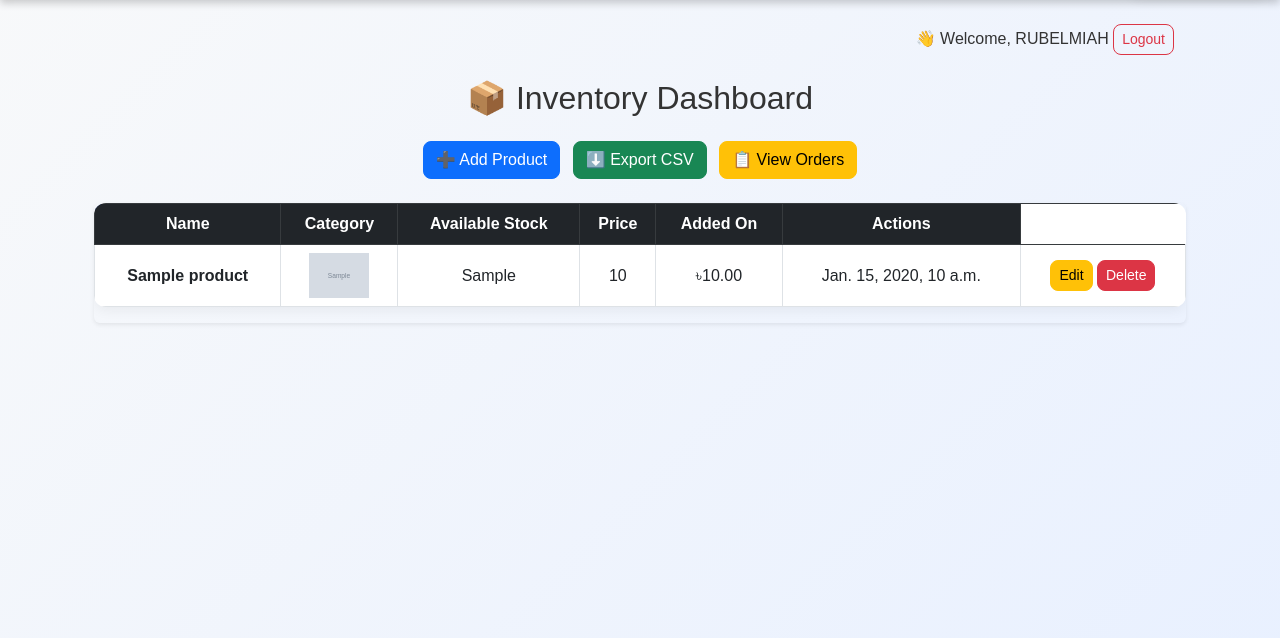
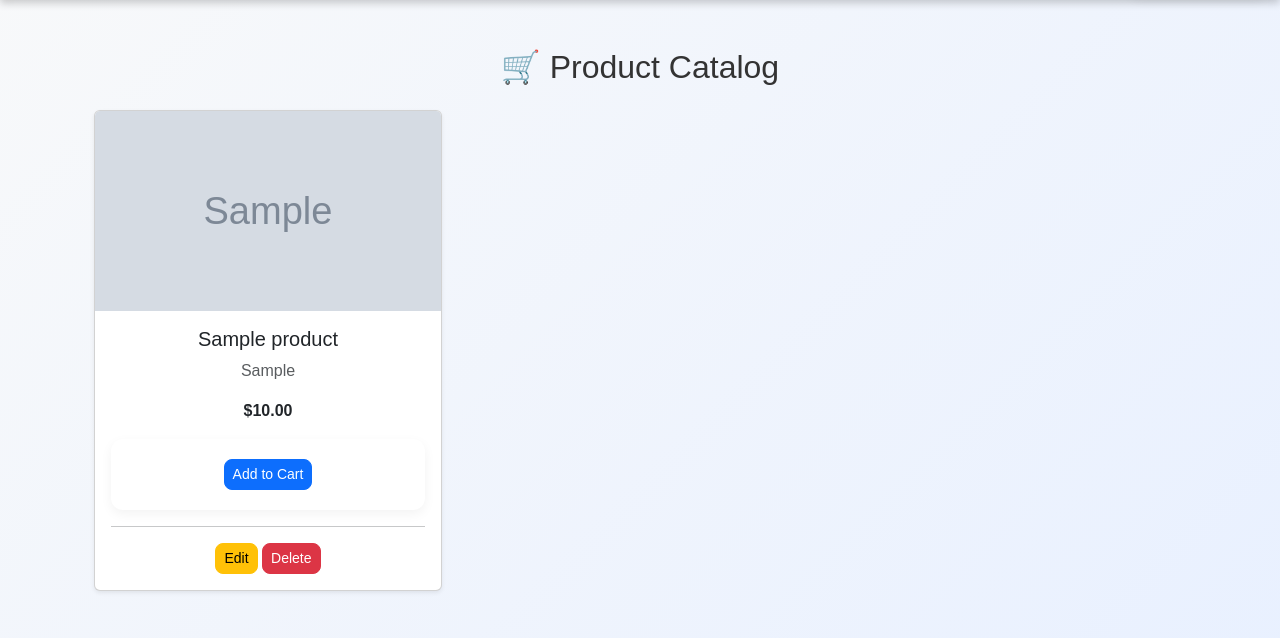
Before and after one commit to Rubel2025-code/inventory-management, a Django app: page / in a window 1280 px wide. Shown: the part 60-698 px from the top of the page. Run offline with Django 5.2, Linux system fonts and the light colour scheme; a user stored in the database is signed in; tables that the repository leaves empty hold one stand-in row (values such as "Sample post"); grey boxes marked "Sample" are stand-in pictures.

Commit message:
add styles

```diff
--- a/inventory/templates/inventory/product_list.html
+++ b/inventory/templates/inventory/product_list.html
@@ -1,103 +1,43 @@
 {% extends 'base.html' %}
-{% block title %}📦 Inventory Dashboard{% endblock %}
+{% load static %}
 
 {% block content %}
-<div class="text-end me-4 mt-3">
-    {% if user.is_authenticated %}
-        👋 Welcome, {{ user.username }}
-        <a href="{% url 'logout' %}" class="btn btn-outline-danger btn-sm">Logout</a>
-    {% else %}
-        <a href="{% url 'login' %}" class="btn btn-outline-primary btn-sm">Login</a>
-    {% endif %}
-    {% if not is_admin %}
-        <a href="{% url 'cart_view' %}" class="btn btn-outline-primary btn-sm">🛒 View Cart</a>
-    {% endif %}
-</div>
+<div class="container py-4">
+    <h2 class="mb-4 text-center">🛒 Product Catalog</h2>
 
-<div class="container mt-4 animate__animated animate__fadeIn">
-    <h2 class="text-center mb-4">📦 Inventory Dashboard</h2>
+    <div class="row">
+        {% for product in products %}
+        <div class="col-md-4 mb-4">
+            <div class="card product-card shadow-sm">
+                {% if product.image %}
+                    <img src="{{ product.image.url }}" class="card-img-top" alt="{{ product.name }}" style="height:200px; object-fit:cover;">
+                {% else %}
+                    <img src="{% static 'img/no-image.png' %}" class="card-img-top" alt="No image" style="height:200px; object-fit:cover;">
+                {% endif %}
+                <div class="card-body text-center">
+                    <h5 class="card-title">{{ product.name }}</h5>
+                    <p class="text-muted">{{ product.category }}</p>
+                    <p class="fw-bold">${{ product.price }}</p>
 
-    <!-- ✅ Admin Buttons -->
-    {% if is_admin %}
-    <div class="text-center mb-4">
-        <a href="{% url 'add_product' %}" class="btn btn-primary me-2">➕ Add Product</a>
-        <a href="{% url 'export_csv' %}" class="btn btn-success me-2">⬇️ Export CSV</a>
-        <a href="{% url 'admin_order_list' %}" class="btn btn-warning">📋 View Orders</a>
-    </div>
-    {% endif %}
+                    {% if product.stock > 0 %}
+                        <form action="{% url 'add_to_cart' product.id %}" method="POST">
+                            {% csrf_token %}
+                            <input type="hidden" name="quantity" value="1">
+                            <button type="submit" class="btn btn-primary btn-sm">Add to Cart</button>
+                        </form>
+                    {% else %}
+                        <button class="btn btn-secondary btn-sm" disabled>Out of Stock</button>
+                    {% endif %}
 
-    <!-- ✅ Product Table -->
-    <div class="table-responsive shadow-sm rounded">
-        <table class="table table-bordered table-hover align-middle">
-            <thead class="table-dark text-center">
-                <tr>
-                    <th>Name</th>
-                    <th>Category</th>
-                    <th>Available Stock</th>
-                    <th>Price</th>
-                    <th>Added On</th>
-                    <th>Actions</th>
-                </tr>
-            </thead>
-            <tbody class="text-center">
-                {% for product in products %}
-                <tr class="product-card">
-                    <td class="fw-bold">{{ product.name }}</td>
-					<td>
-    {% if product.image %}
-        <img src="{{ product.image.url }}" alt="{{ product.name }}" width="60">
-    {% else %}
-        <span class="text-muted">No image</span>
-    {% endif %}
-</td>
-
-                    <td>{{ product.category }}</td>
-
-                    <!-- ✅ Stock Display -->
-                    <td>
-                        {% if product.stock == 0 %}
-                            <span class="text-danger fw-bold">❌ Out of Stock</span>
-                        {% elif product.stock < 5 %}
-                            <span class="text-warning fw-bold">{{ product.stock }} ⚠️ Low</span>
-                        {% else %}
-                            {{ product.stock }}
-                        {% endif %}
-                    </td>
-
-                    <td>৳{{ product.price }}</td>
-                    <td>{{ product.added_on }}</td>
-
-                    <!-- ✅ Actions -->
-                    <td>
-                        {% if is_admin %}
-                            <a href="{% url 'edit_product' product.id %}" class="btn btn-sm btn-warning">Edit</a>
-                            <a href="{% url 'delete_product' product.id %}"
-                               class="btn btn-sm btn-danger"
-                               onclick="return confirm('Are you sure you want to delete this product?');">
-                               Delete
-                            </a>
-                        {% else %}
-                            {% if product.stock > 0 %}
-                            <form method="POST" action="{% url 'add_to_cart' product.id %}"
-                                  class="d-flex align-items-center justify-content-center gap-2">
-                                {% csrf_token %}
-                                <input type="number" name="quantity" min="1" max="{{ product.stock }}" value="1"
-                                       class="form-control form-control-sm" style="width: 60px;" required>
-                                <button type="submit" class="btn btn-sm btn-success">🛒 Add to Cart</button>
-                            </form>
-                            {% else %}
-                            <button class="btn btn-sm btn-secondary" disabled>Out of Stock</button>
-                            {% endif %}
-                        {% endif %}
-                    </td>
-                </tr>
-                {% empty %}
-                <tr>
-                    <td colspan="6" class="text-center text-muted">No products available.</td>
-                </tr>
-                {% endfor %}
-            </tbody>
-        </table>
+                    {% if is_admin %}
+                        <hr>
+                        <a href="{% url 'edit_product' product.id %}" class="btn btn-warning btn-sm">Edit</a>
+                        <a href="{% url 'delete_product' product.id %}" class="btn btn-danger btn-sm">Delete</a>
+                    {% endif %}
+                </div>
+            </div>
+        </div>
+        {% endfor %}
     </div>
 </div>
 {% endblock %}
```
Also changed, not shown: inventory/templates/inventory/add_product.html (+55 -26 lines), inventory/templates/inventory/edit_product.html (+60 -26 lines).
